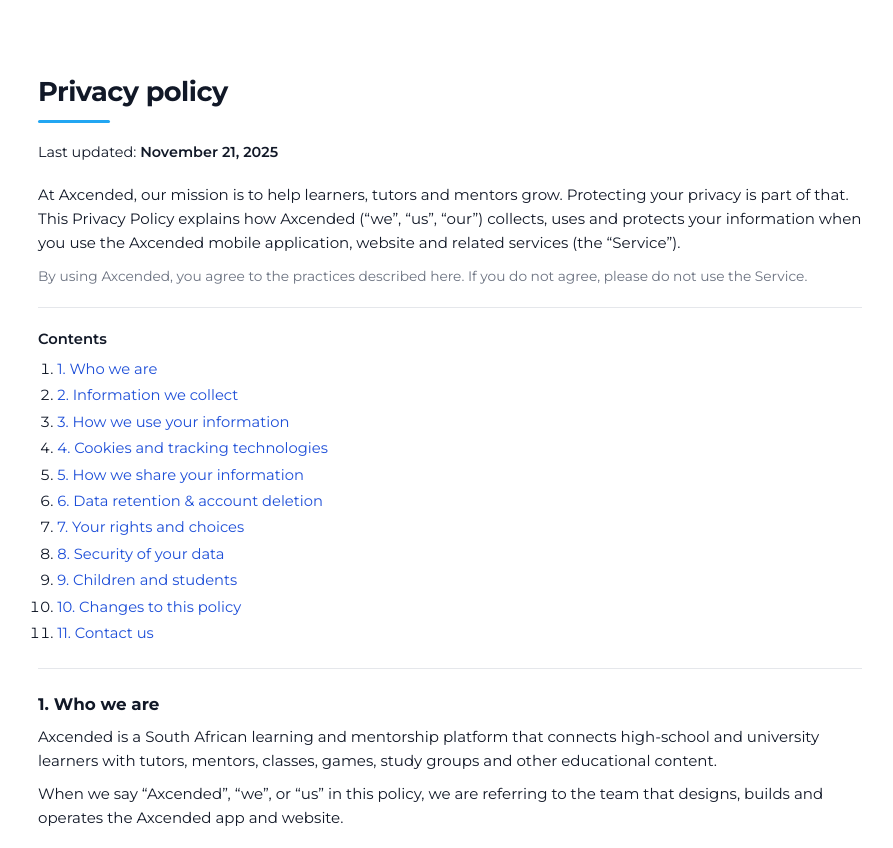
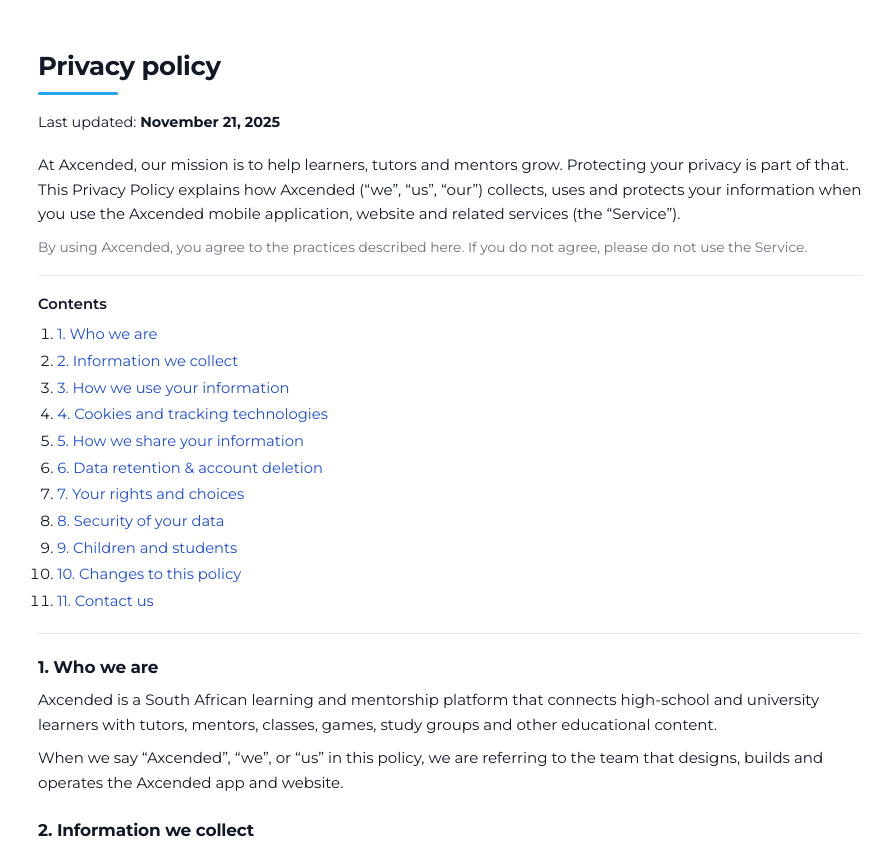
Before and after one commit to Musa3252/privacy, a plain HTML site: page index.html in a window 1280 px wide. Shown: the top 848 px of the page, without its empty margins (190-1083 px from the left). Drawn offline with Linux system fonts and the light colour scheme.

Commit message:
Update index.html

```diff
--- a/index.html
+++ b/index.html
@@ -12,7 +12,7 @@
 
   <style>
     :root {
-      --bg: #FFFFFF;           /* flat white background like Renderforest */
+      --bg: #FFFFFF;
       --page: #FFFFFF;
       --text: #111827;
       --muted: #6B7280;
@@ -25,11 +25,10 @@
 
     body {
       margin: 0;
-      font-family: "Montserrat", system-ui, -apple-system, BlinkMacSystemFont, "Segoe UI",
-        sans-serif;
+      font-family: "Montserrat", system-ui, -apple-system, BlinkMacSystemFont, "Segoe UI", sans-serif;
       background: var(--bg);
       color: var(--text);
-      line-height: 1.6;
+      line-height: 1.65;
     }
 
     a {
@@ -37,16 +36,11 @@
       text-decoration: underline;
       text-underline-offset: 0.15em;
     }
-
-    a:hover,
-    a:focus-visible {
-      text-decoration-thickness: 2px;
-    }
+    a:hover { text-decoration-thickness: 2px; }
 
     .skip-link {
       position: absolute;
       left: -999px;
-      top: auto;
       width: 1px;
       height: 1px;
       overflow: hidden;
@@ -64,36 +58,36 @@
       margin: 0.5rem;
     }
 
+    /* Main spacing tightened */
     main {
       display: flex;
       justify-content: center;
-      padding: 1.0rem 1rem 1rem;
-      background: var(--bg); /* flat */
+      padding: 0.8rem 1rem 2rem; /* reduced from 1.5rem */
+      background: var(--bg);
     }
 
     .page {
       background: var(--page);
       max-width: var(--max-width);
       width: 100%;
-      padding: 1.7rem 0.2rem 2.4rem; /* tighter side padding to feel like a doc */
+      padding: 1.2rem 0.2rem 2rem; /* reduced top padding */
       margin: 0 auto;
-      /* no radius, no shadow to keep it flat */
     }
 
     @media (min-width: 768px) {
       main {
-        padding: 2.2rem 1.5rem 3rem;
+        padding: 1.2rem 1.5rem 2.2rem;
       }
       .page {
-        padding: 2.2rem 0 2.8rem;
+        padding: 1.6rem 0 2.4rem;
       }
     }
 
     h1 {
-      font-size: 1.7rem;
-      margin: 0 0 0.4rem;
+      font-size: 1.62rem;
+      margin: 0 0 0.3rem;
       font-weight: 700;
-      letter-spacing: -0.02em;
+      letter-spacing: -0.015em;
     }
 
     .page-inner {
@@ -106,53 +100,55 @@
       }
     }
 
+    /* Animated underline */
     .underline {
-      width: 72px;
+      width: 80px;
       height: 3px;
       background: var(--accent);
       border-radius: 999px;
-      margin-bottom: 1.1rem;
+      margin-bottom: 1rem;
+      animation: slideIn 0.6s ease-out;
+    }
+
+    @keyframes slideIn {
+      from { width: 0; opacity: 0; }
+      to { width: 80px; opacity: 1; }
     }
 
     .meta {
       font-size: 0.9rem;
-      margin-bottom: 1.2rem;
-    }
-
-    .meta strong {
-      font-weight: 600;
+      margin-bottom: 1.1rem;
     }
 
     hr {
       border: none;
       border-top: 1px solid var(--border);
-      margin: 1.25rem 0;
+      margin: 1rem 0;
     }
 
     h2 {
-      font-size: 1.05rem;
-      margin: 1.4rem 0 0.4rem;
+      font-size: 1.06rem;
+      margin: 1.3rem 0 0.35rem;
+      letter-spacing: -0.01em;
     }
 
     h3 {
-      font-size: 0.98rem;
-      margin: 1rem 0 0.3rem;
+      font-size: 0.96rem;
+      margin: 0.8rem 0 0.25rem;
     }
 
     p {
-      margin: 0 0 0.6rem;
+      margin: 0 0 0.55rem;
       font-size: 0.94rem;
     }
 
     ul {
-      margin: 0.25rem 0 0.7rem 1.2rem;
+      margin: 0.2rem 0 0.7rem 1.2rem;
       padding: 0;
       font-size: 0.94rem;
     }
 
-    li + li {
-      margin-top: 0.18rem;
-    }
+    li + li { margin-top: 0.15rem; }
 
     .muted {
       color: var(--muted);
@@ -161,7 +157,7 @@
 
     .toc {
       font-size: 0.92rem;
-      margin-bottom: 1.4rem;
+      margin-bottom: 1.2rem;
     }
 
     .toc-title {
@@ -175,14 +171,10 @@
     }
 
     .toc a {
+      color: #1D4ED8;
       text-decoration: none;
-      color: #1D4ED8;
     }
-
-    .toc a:hover,
-    .toc a:focus-visible {
-      text-decoration: underline;
-    }
+    .toc a:hover { text-decoration: underline; }
   </style>
 </head>
 <body>
```
